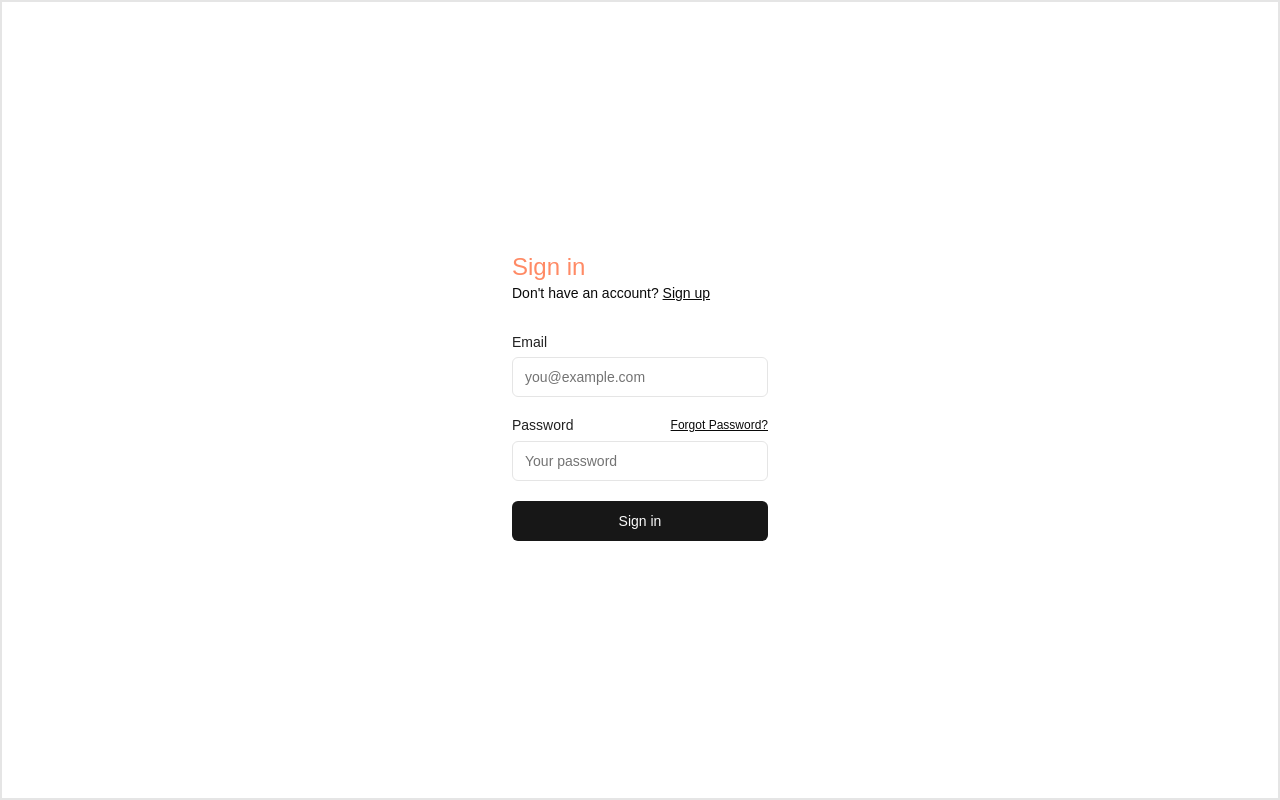
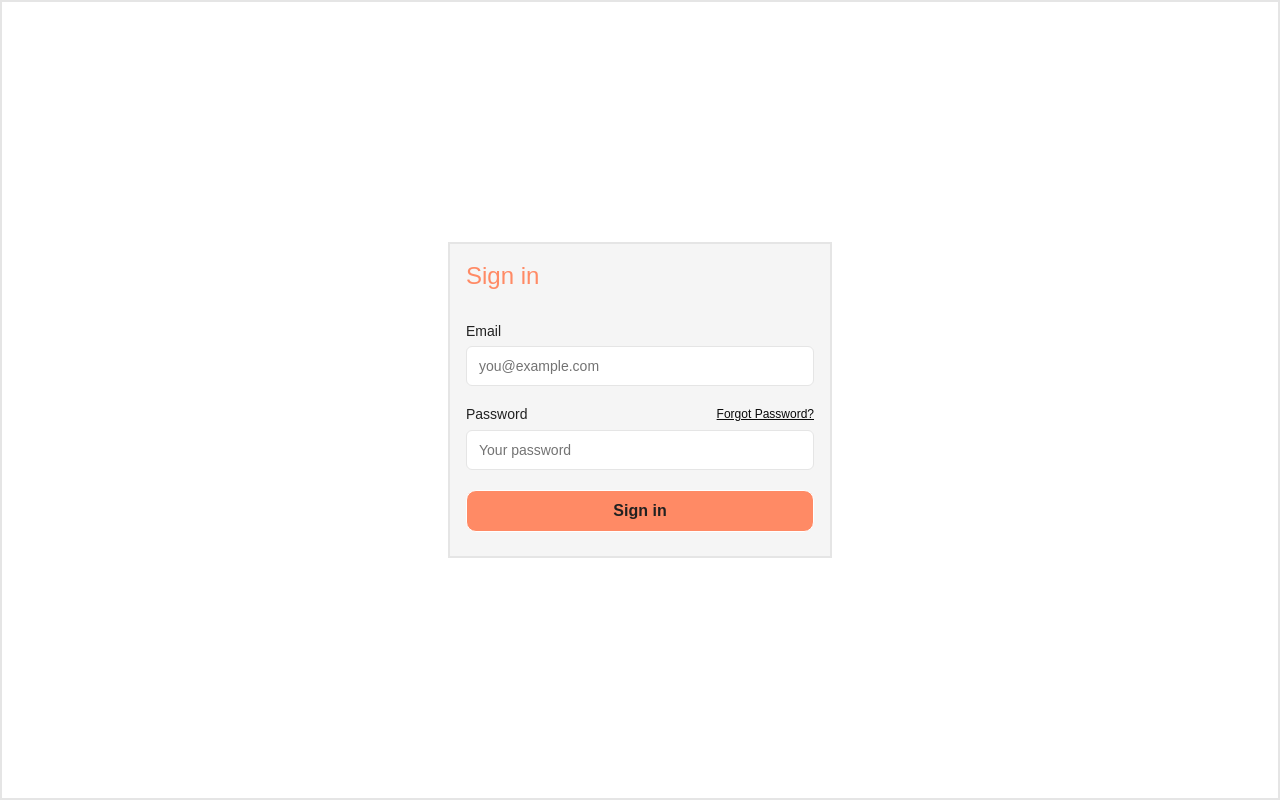
Before and after one commit to AA-Siddiqui/Mobile-Application-Development-Project-S25-Admin-Web, a Next.js app: page /sign-in in a window 1280 px wide. Built offline with nearby package versions, Linux system fonts and the light colour scheme.

Commit message:
style fixes

```diff
--- a/app/(auth-pages)/sign-in/page.tsx
+++ b/app/(auth-pages)/sign-in/page.tsx
@@ -9,14 +9,14 @@ export default async function Login(props: { searchParams: Promise<Message> }) {
   const searchParams = await props.searchParams;
   return (
     <main className="flex flex-col items-center justify-center min-h-screen border-2 min-w-full">
-      <form className="flex flex-col min-w-64">
+      <form className="flex flex-col min-w-96 bg-surface-color p-4 border-2">
         <h1 className="text-2xl font-medium">Sign in</h1>
-        <p className="text-sm text-foreground">
+        {/* <p className="text-sm text-foreground">
           Don't have an account?{" "}
           <Link className="text-foreground font-medium underline" href="/sign-up">
             Sign up
           </Link>
-        </p>
+        </p> */}
         <div className="flex flex-col gap-2 [&>input]:mb-3 mt-8">
           <Label htmlFor="email">Email</Label>
           <Input name="email" placeholder="you@example.com" required />
--- a/components/submit-button.tsx
+++ b/components/submit-button.tsx
@@ -16,8 +16,8 @@ export function SubmitButton({
   const { pending } = useFormStatus();
 
   return (
-    <Button type="submit" aria-disabled={pending} {...props}>
+    <button className="button-primary" type="submit" aria-disabled={pending} {...props}>
       {pending ? pendingText : children}
-    </Button>
+    </button>
   );
 }
```
